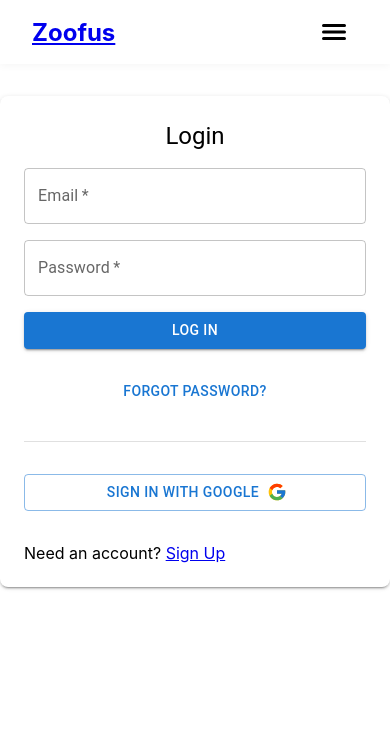
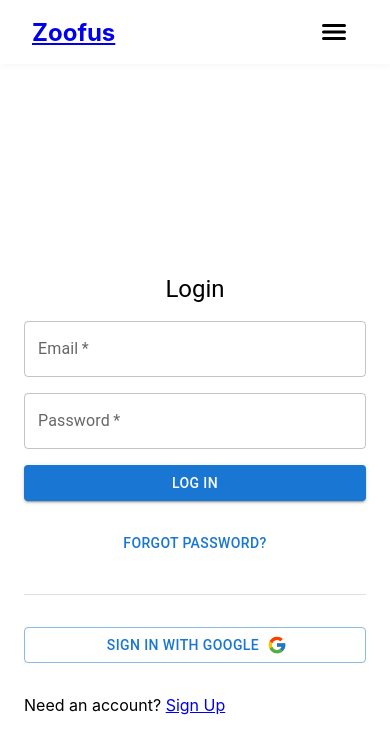
Before and after one commit to XinranCao/Zoofus, a React (Vite) app: page /login in a window 390 px wide. Shown: the top 754 px of the page. Built offline with nearby package versions, Linux system fonts and the light colour scheme; no server answers.

Commit message:
STYLE: add responsive design for auth pages

```diff
--- a/src/components/auth/AuthForm.jsx
+++ b/src/components/auth/AuthForm.jsx
@@ -1,4 +1,11 @@
-import { Box, TextField, Button, Typography } from "@mui/material";
+import {
+  Box,
+  TextField,
+  Button,
+  Typography,
+  useMediaQuery,
+} from "@mui/material";
+import { useTheme } from "@mui/material/styles";
 
 const AuthForm = ({
   title,
@@ -10,7 +17,11 @@ const AuthForm = ({
   error,
   submitLabel,
   children,
-}) => (
+}) => {
+  const theme = useTheme();
+  const isMobile = useMediaQuery(theme.breakpoints.down("sm"));
+
+  return (
     <Box
       component="form"
       onSubmit={onSubmit}
@@ -18,12 +29,13 @@ const AuthForm = ({
         display: "flex",
         flexDirection: "column",
         gap: 2,
-      maxWidth: 400,
-      mx: "auto",
-      mt: 4,
-      p: 3,
+        maxWidth: isMobile ? "100%" : 400,
+        width: "100%",
+        mx: isMobile ? 0 : "auto",
+        mt: isMobile ? 2 : 4,
+        p: isMobile ? 2 : 3,
         borderRadius: 2,
-      boxShadow: 2,
+        boxShadow: isMobile ? 0 : 2,
         bgcolor: "background.paper",
       }}
     >
@@ -53,5 +65,6 @@ const AuthForm = ({
       {children}
     </Box>
   );
+};
 
 export default AuthForm;
--- a/src/components/auth/ProfileSetupForm.jsx
+++ b/src/components/auth/ProfileSetupForm.jsx
@@ -1,9 +1,19 @@
-import { Box, TextField, Button, Avatar, Typography } from "@mui/material";
+import {
+  Box,
+  TextField,
+  Button,
+  Avatar,
+  Typography,
+  useMediaQuery,
+} from "@mui/material";
+import { useTheme } from "@mui/material/styles";
 import { useState } from "react";
 
 const ProfileSetupForm = ({ onSubmit, loading }) => {
   const [name, setName] = useState("");
   const [photo, setPhoto] = useState(null);
+  const theme = useTheme();
+  const isMobile = useMediaQuery(theme.breakpoints.down("sm"));
 
   const handlePhotoChange = (e) => {
     if (e.target.files && e.target.files[0]) {
@@ -24,12 +34,13 @@ const ProfileSetupForm = ({ onSubmit, loading }) => {
         display: "flex",
         flexDirection: "column",
         gap: 2,
-        maxWidth: 400,
-        mx: "auto",
-        mt: 4,
-        p: 3,
+        maxWidth: isMobile ? "100%" : 400,
+        width: "100%",
+        mx: isMobile ? 0 : "auto",
+        mt: isMobile ? 2 : 4,
+        p: isMobile ? 2 : 3,
         borderRadius: 2,
-        boxShadow: 2,
+        boxShadow: isMobile ? 0 : 2,
         bgcolor: "background.paper",
       }}
     >
--- a/src/pages/Auth/LoginPage.jsx
+++ b/src/pages/Auth/LoginPage.jsx
@@ -3,7 +3,8 @@ import { useAuth } from "../../context/AuthContext";
 import { useNavigate, Link } from "react-router-dom";
 import AuthForm from "../../components/auth/AuthForm";
 import PasswordResetDialog from "../../components/auth/PasswordResetDialog";
-import { Button, Divider, Box } from "@mui/material";
+import { Button, Divider, Box, useMediaQuery } from "@mui/material";
+import { useTheme } from "@mui/material/styles";
 import { FcGoogle } from "react-icons/fc";
 
 const LoginPage = () => {
@@ -13,6 +14,8 @@ const LoginPage = () => {
   const [resetOpen, setResetOpen] = useState(false);
   const { login, loginWithGoogle } = useAuth();
   const navigate = useNavigate();
+  const theme = useTheme();
+  const isMobile = useMediaQuery(theme.breakpoints.down("sm"));
 
   const handleEmailLogin = async (e) => {
     e.preventDefault();
@@ -36,7 +39,16 @@ const LoginPage = () => {
   };
 
   return (
-    <Box>
+    <Box
+      sx={{
+        minHeight: "100vh",
+        display: "flex",
+        alignItems: "center",
+        justifyContent: "center",
+        px: isMobile ? 1 : 0,
+        bgcolor: "background.default",
+      }}
+    >
       <AuthForm
         title="Login"
         email={email}
--- a/src/pages/Auth/SignUpPage.jsx
+++ b/src/pages/Auth/SignUpPage.jsx
@@ -3,7 +3,8 @@ import { useAuth } from "../../context/AuthContext";
 import { useNavigate, Link } from "react-router-dom";
 import AuthForm from "../../components/auth/AuthForm";
 import ProfileSetupForm from "../../components/auth/ProfileSetupForm";
-import { Box, Typography } from "@mui/material";
+import { Box, Typography, useMediaQuery } from "@mui/material";
+import { useTheme } from "@mui/material/styles";
 
 const SignUpPage = () => {
   const [step, setStep] = useState(1);
@@ -13,6 +14,8 @@ const SignUpPage = () => {
   const [loading, setLoading] = useState(false);
   const { signup, updateProfile } = useAuth();
   const navigate = useNavigate();
+  const theme = useTheme();
+  const isMobile = useMediaQuery(theme.breakpoints.down("sm"));
 
   // Step 1: Email & Password
   const handleStep1 = async (e) => {
@@ -43,7 +46,16 @@ const SignUpPage = () => {
   };
 
   return (
-    <Box>
+    <Box
+      sx={{
+        minHeight: "100vh",
+        display: "flex",
+        alignItems: "center",
+        justifyContent: "center",
+        px: isMobile ? 1 : 0,
+        bgcolor: "background.default",
+      }}
+    >
       {step === 1 ? (
         <AuthForm
           title="Sign Up"
```
Lines whose indentation alone changed are shown as unchanged.
